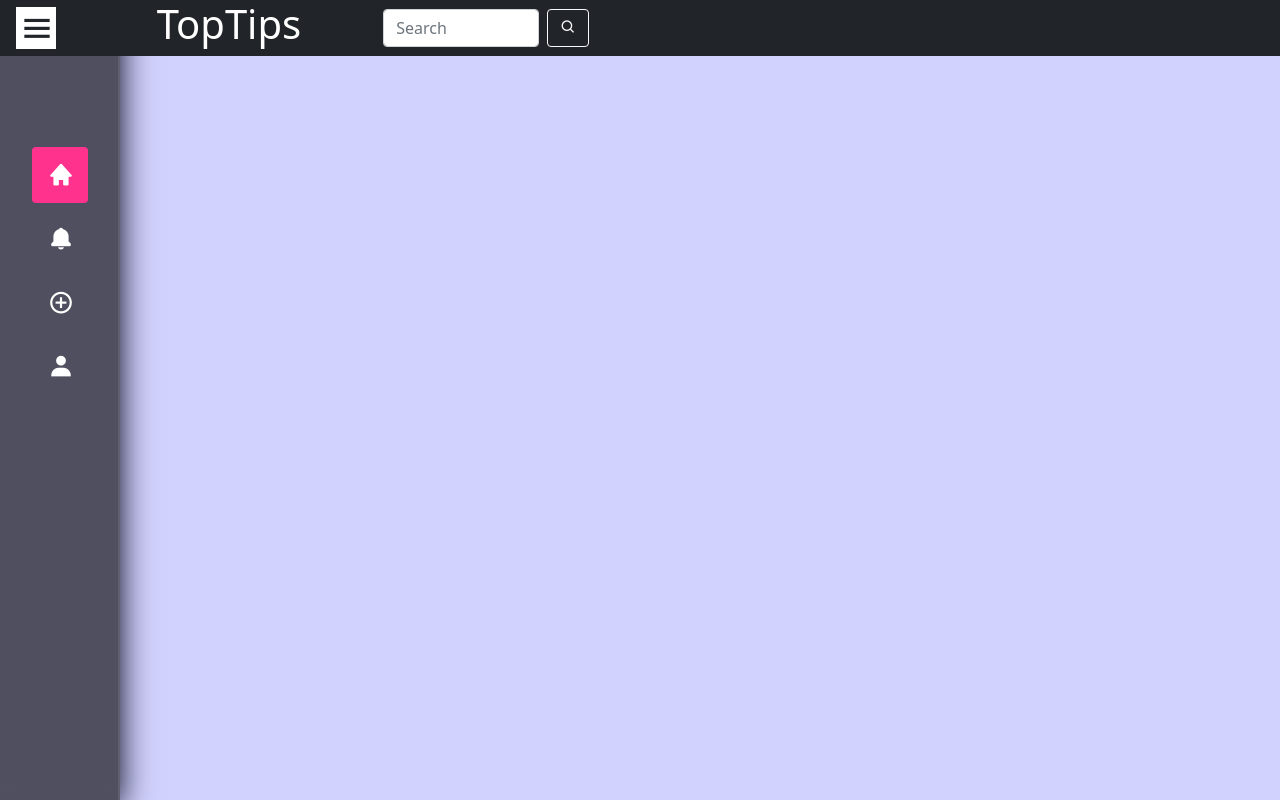
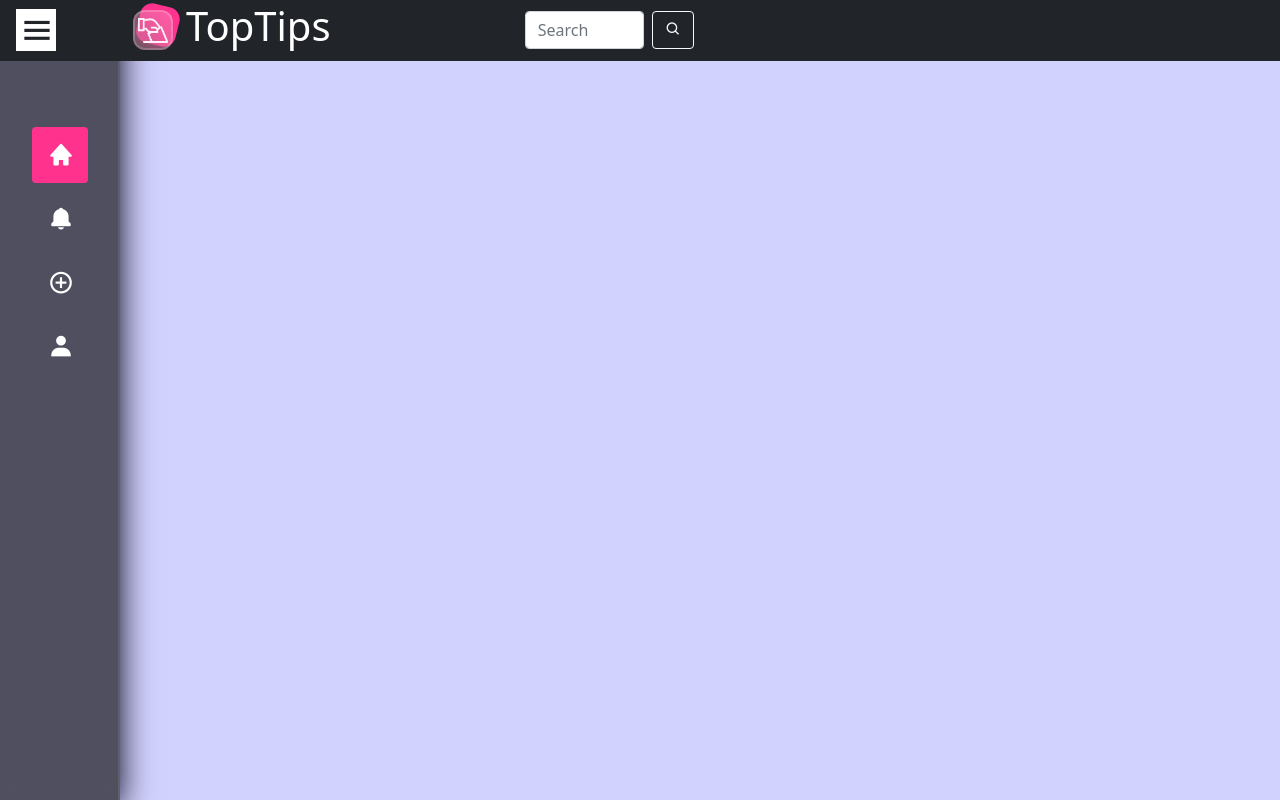
Before and after one commit to GabrieleMenghi/TopTips, a PHP site: page /sito/home.html in a window 1280 px wide. Run offline with PHP 8.4, Linux system fonts and the light colour scheme.

Commit message:
Add logo and fix a visual bug
Fatto da tutti e due i membri del gruppo

```diff
--- a/css/style.css
+++ b/css/style.css
@@ -9,7 +9,7 @@ body {
 }
 
 /* MOBILE VERSION */
-@media screen and (max-width: 768px) {
+@media only screen and (max-width: 768px) {
     .notification {
         color: white;
         font-size: 24px;
@@ -28,6 +28,10 @@ body {
     }
 
     .toggle {
+        display: none;
+    }
+
+    .input-search {
         display: none;
     }
 
@@ -50,12 +54,11 @@ body {
 }
 
 /* DESKTOP VERSION */
-@media screen and (min-width: 768px){
+@media only screen and (min-width: 769px){
     .sidebar {
         width: 120px;
         height: 100%;
         backdrop-filter: blur(6px);
-        -webkit-backdrop-filter: blur(6px);
         background: rgba(10, 10, 10, .65);
         box-shadow: 0 8px 32px rgb(2, 4, 24);
         border-right: 2px solid rgba(255, 255, 255, .09);
@@ -64,14 +67,6 @@ body {
 
     .sidebar.open {
         width: 360px;
-    }
-
-    .sidebar .logo {
-        width: 100%;
-        padding: 40px 0;
-        display: grid;
-        align-items: center;
-        justify-items: center;
     }
 
     .sidebar .nav-title {
@@ -91,7 +86,7 @@ body {
     }
 
     .sidebar nav {
-    padding: 0 30px 0 0;
+        padding: 60px 30px 0 0;
     }
 
     .sidebar nav .nav-item {
@@ -173,3 +168,62 @@ body {
         display: none;
     }
 }
+
+/*LOGO*/
+.icons {
+    display: flex;
+    flex-wrap: wrap;
+    padding: 0.5% 5%;
+}
+
+.icons .icon {
+    cursor: pointer;
+    position: relative;
+    width: 40px;
+    height: 40px;
+    margin: 10px;
+    transition: .3s ease-out;
+}
+
+.icons .icon:hover {
+    scale: 1.10;
+}
+
+.icons .icon .bg {
+    position: absolute;
+    top: -5px;
+    right: -5px;
+    background: #ff328e;
+    width: 100%;
+    height: 100%;
+    border-radius: 30%;
+    transform: rotate(14deg);
+    transition: .3s ease-out;
+}
+
+.icons .icon:hover .bg {
+    transform: rotate(24deg);
+}
+
+.icons .icon .glass {
+    width: 100%;
+    height: 100%;
+    display: grid;
+    place-items: center;
+    backdrop-filter: blur(15px);
+    background: rgba(255, 255, 255, .2);
+    border: 2px solid rgba(255, 255, 255, .2);
+    border-radius: 30%;
+}
+
+.icons .icon img {
+    width: 30px;
+    height: 25px;
+    filter: invert(50%) opacity(92%) brightness(220%);
+}
+
+.logo {
+    display: flex;
+    justify-content: right;
+    align-items: center;
+}
--- a/sito/home.html
+++ b/sito/home.html
@@ -19,11 +19,21 @@
                         <div class="toggle text-dark">
                             <i class="bx bx-menu"></i>
                         </div>
-                        <h1 class="logo text-white text-center col-4">TopTips</h1>
-                        <div class="col-1"></div>
-                        <nav class="col-4 navbar bg-dark">
+                        <div class="logo">
+                            <div class="icons">
+                                <div class="icon">
+                                    <div class="bg"></div>
+                                    <div class="glass">
+                                        <img src="../immagini/logo.png"/>
+                                    </div>
+                                </div>
+                            </div>
+                        </div>
+                        <h1 class="text-white text-start col-4">TopTips</h1>
+                        <div class="col-2"></div>
+                        <nav class="col-3 navbar bg-dark">
                             <form class="d-flex" role="search">
-                            <input class="form-control me-2" type="search" placeholder="Search" aria-label="Search">
+                            <input class="input-search form-control me-2" type="search" placeholder="Search" aria-label="Search">
                             <button class="btn btn-outline-light" type="submit">
                                 <i class='bx bx-search'></i>
                             </button>
@@ -42,10 +52,6 @@
     </div>
 
     <div class="sidebar">
-        <div class="logo">
-            <!--<img src="images/logo.png" alt="..."/>-->
-        </div>
-
         <nav>
             <div class="nav-title">
                 Menù
```
Also changed, not shown: immagini/logo.png (added).
